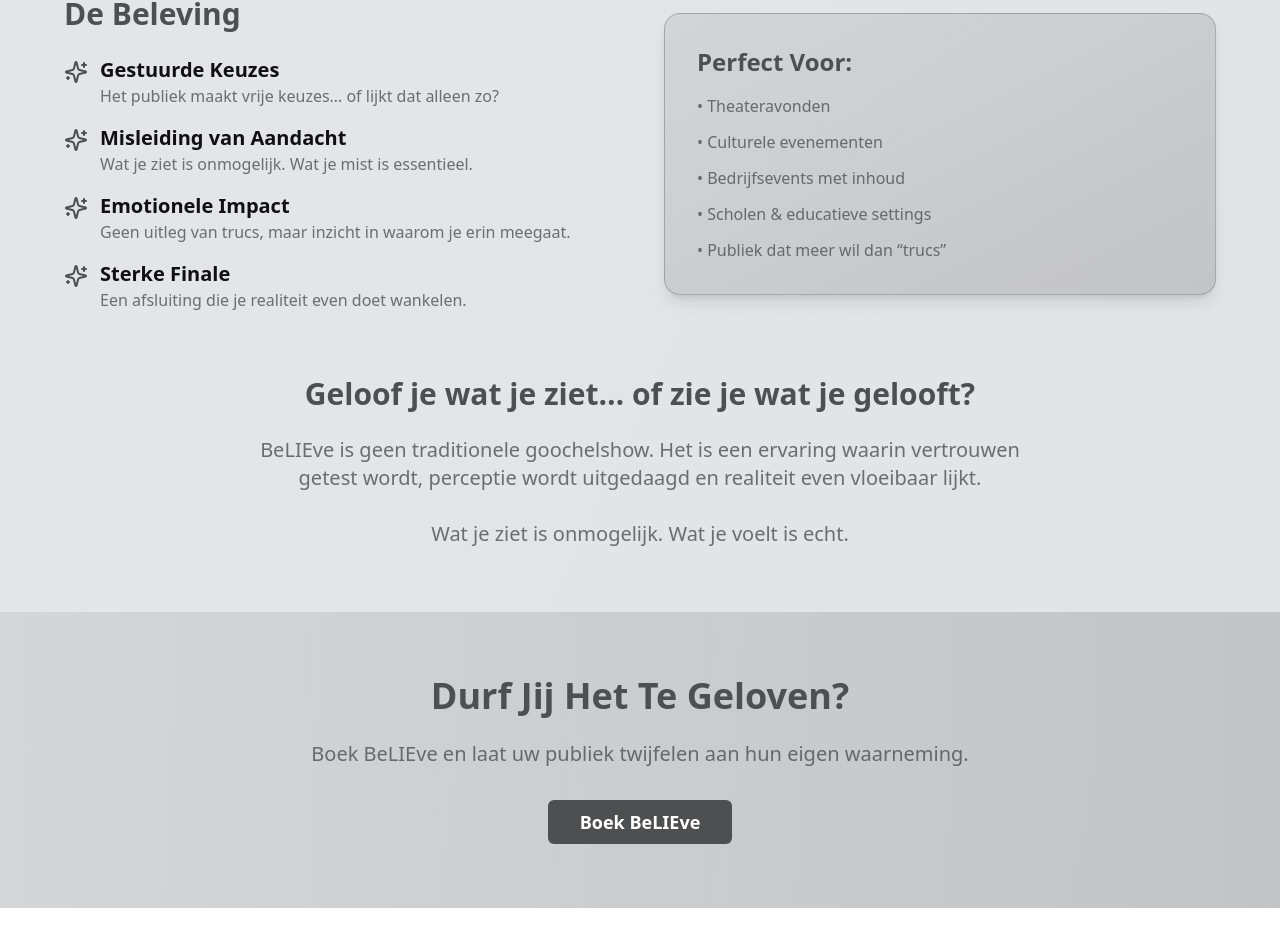
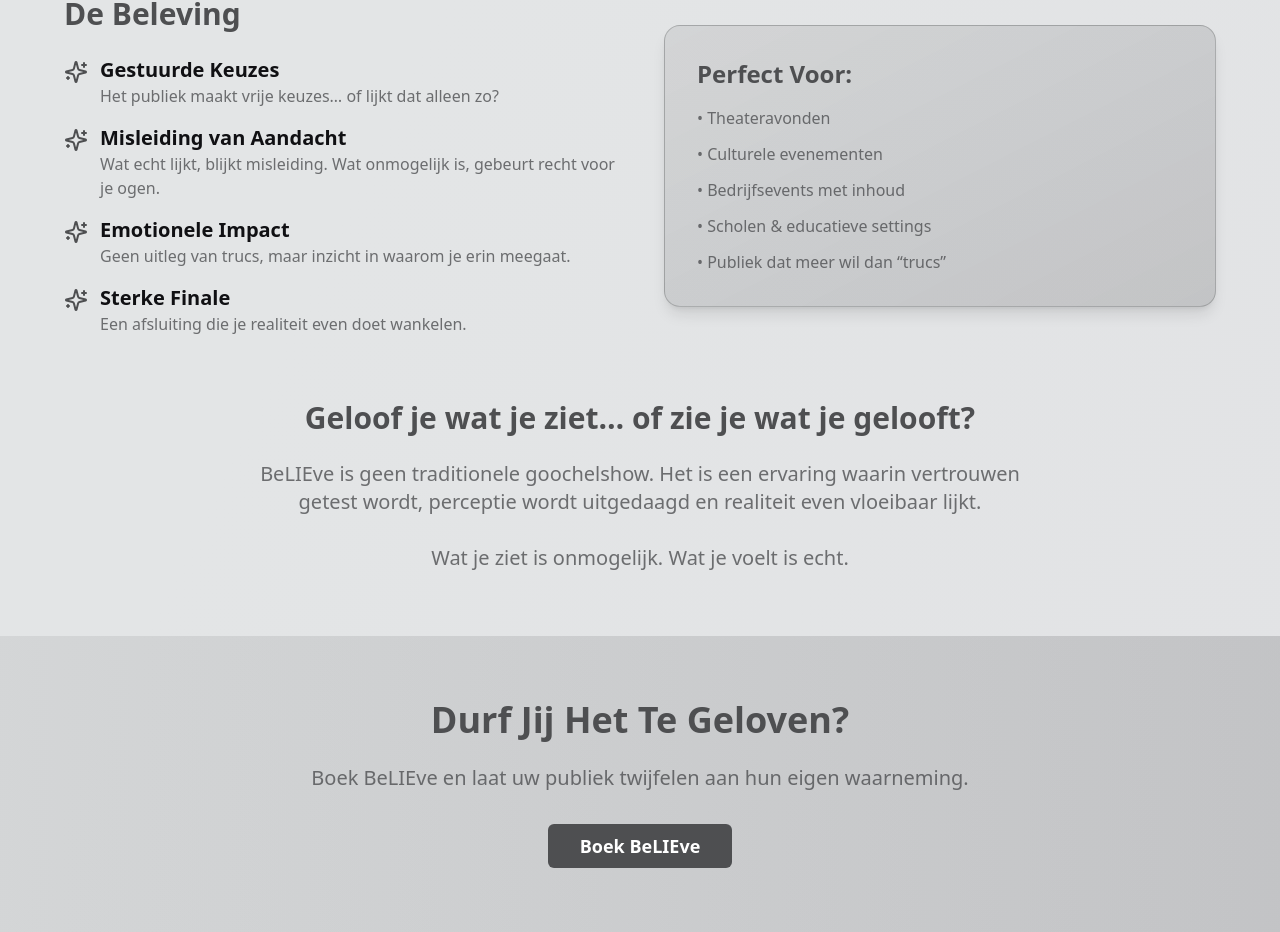
Before and after one commit to Gregoire-Intwali/JaimyMagic, a React (Vite) app: page /believe in a window 1280 px wide. Shown: the part 1793-2725 px from the top of the page. Before the commit the page ends 2701 px from the top, so only its background shows below. Built offline with nearby package versions, Linux system fonts and the light colour scheme.

Commit message:
Kleine tweaks voor believe 2

```diff
--- a/src/pages/BeLIEve.tsx
+++ b/src/pages/BeLIEve.tsx
@@ -193,7 +193,8 @@
                   <div>
                     <h3 className="text-xl text-[#101013] font-semibold">Misleiding van Aandacht</h3>
                     <p className="text-[#4E4F51]/80">
-                      Wat je ziet is onmogelijk. Wat je mist is essentieel.
+                      Wat echt lijkt, blijkt misleiding.
+Wat onmogelijk is, gebeurt recht voor je ogen.
                     </p>
                   </div>
                 </div>
```
